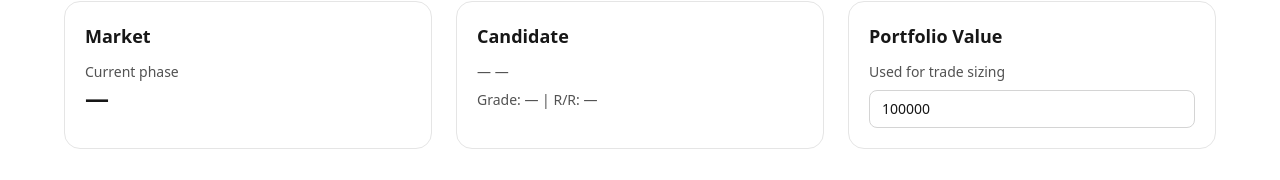
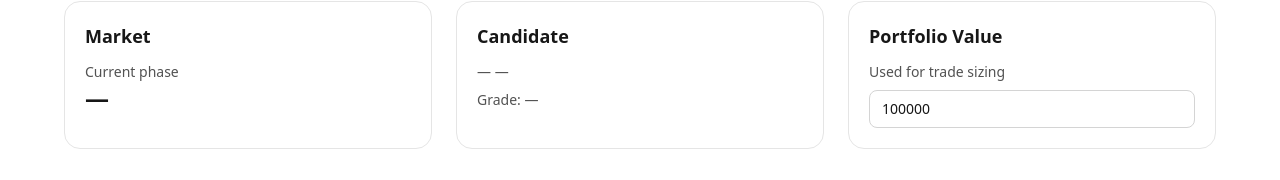
Before and after one commit to Pankajkashyap/divya-swing-engine, a Next.js app: page / in a window 1280 px wide. Shown: the part 533-713 px from the top of the page. Built offline with nearby package versions, Linux system fonts and the light colour scheme; no server answers; the database is empty.

Commit message:
Fix watchlist risk fields, edit modal, and partial exit handling

```diff
--- a/components/MarketSummaryCards.tsx
+++ b/components/MarketSummaryCards.tsx
@@ -27,7 +27,7 @@ export function MarketSummaryCards({
           {stock?.ticker} — {stock?.company_name ?? '—'}
         </p>
         <p className="mt-2 text-sm text-neutral-600">
-          Grade: {stock?.setup_grade ?? '—'} | R/R: {stock?.rr_ratio ?? '—'}
+          Grade: {stock?.setup_grade ?? '—'}
         </p>
       </div>
 
```
